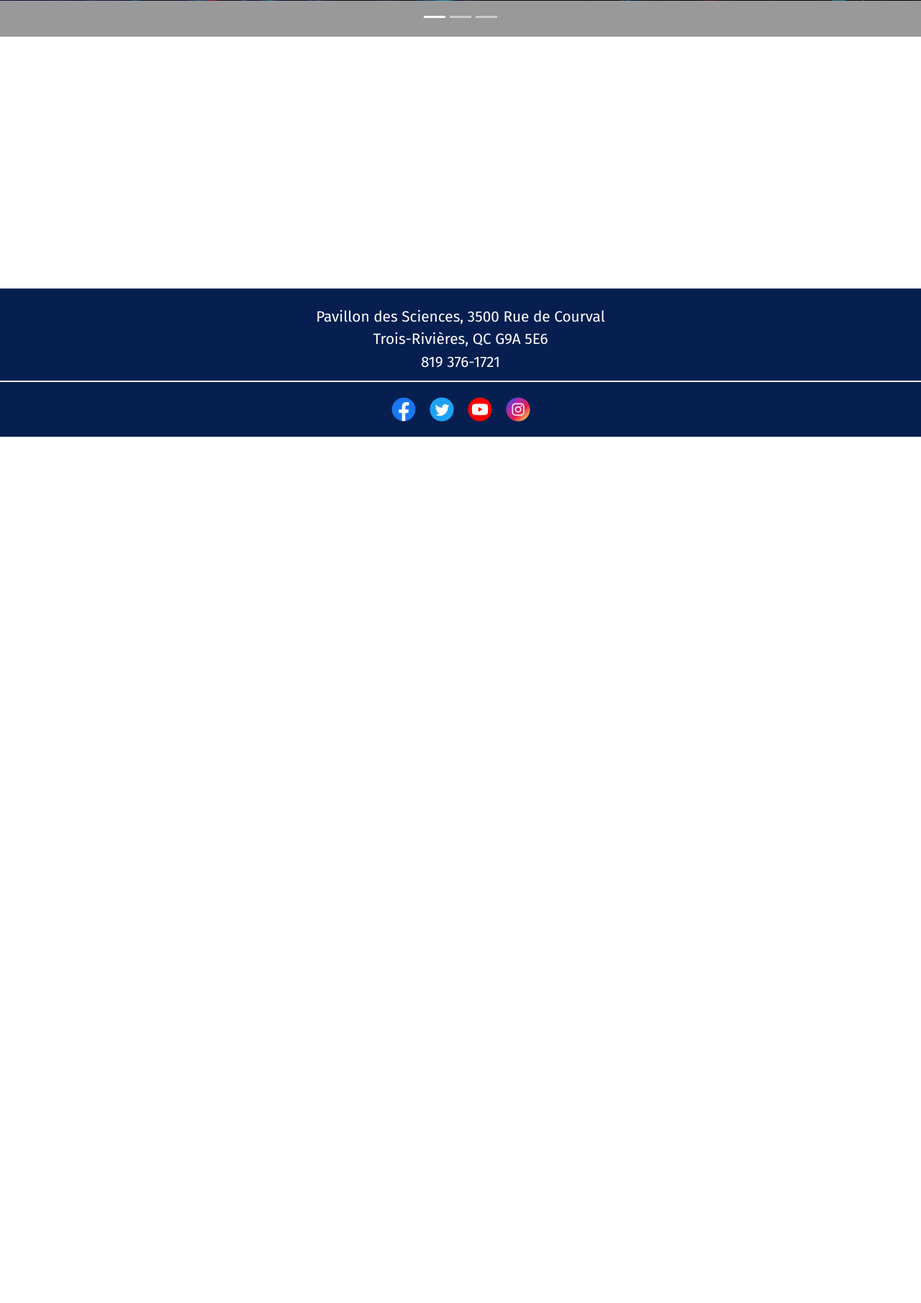
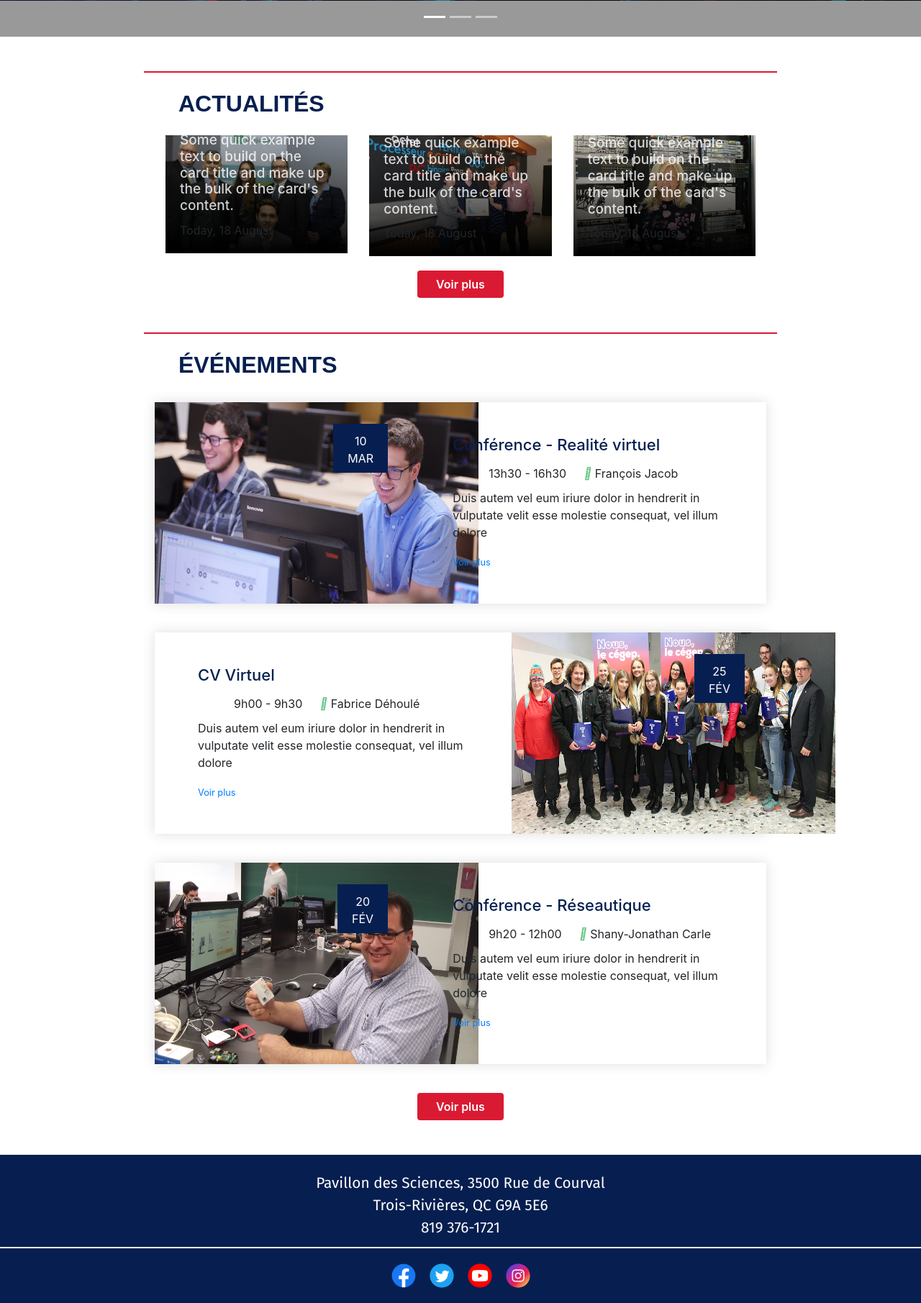
Before and after one commit to Kmont19/Projet-Web, a PHP site: page / in a window 1280 px wide. Shown: the part 487-2298 px from the top of the page at 72% size. Before the commit the page ends 1094 px from the top, so only its background shows below. Run offline with PHP 8.4, Linux system fonts and the light colour scheme; some libraries are stand-ins or nearby versions.

Commit message:
Actualités et Évents (Page d'accueil)

```diff
--- /dev/null
+++ b/Accueil/Actualites/actualites.css
@@ -0,0 +1,113 @@
+.section-actualites {
+    margin: 0 200px;
+}
+
+.section-actualites h2 {
+    text-transform: uppercase;
+    color: #061f50;
+    font-family: 'ff-tisa-sans-web-pro', sans-serif;
+    font-style: normal;
+    font-weight: 600;
+    border-top: 2px solid #da1a32;
+}
+
+.section-actualites .container {
+    min-width: 100%;
+}
+
+.section-actualites a:hover{
+    text-decoration:none;
+}
+
+.section-actualites .widget.single-news {
+    margin-bottom: 20px;
+    position: relative;
+}
+
+.section-actualites .widget.single-news .image img {
+    display: block;
+    width: 100%;
+    max-height: 300px;
+}
+
+.section-actualites .widget.single-news .image .gradient {
+    position: absolute;
+    left: 0;
+    right: 0;
+    top: 0;
+    bottom: 0;
+    background-image: -webkit-linear-gradient(bottom, #000000 0%, rgba(0, 0, 0, 0.05) 100%);
+    background-image: -moz-linear-gradient(bottom, #000000 0%, rgba(0, 0, 0, 0.05) 100%);
+    background-image: -o-linear-gradient(bottom, #000000 0%, rgba(0, 0, 0, 0.05) 100%);
+    background-image: linear-gradient(to top, #000000 0%, rgba(0, 0, 0, 0.05) 100%);
+}
+
+.section-actualites .widget.single-news .details {
+    position: absolute;
+    bottom: 0;
+    left: 0;
+    right: 0;
+    padding: 20px;
+}
+
+.section-actualites .widget.single-news .details .category {
+    font-size: 11px;
+    text-transform: uppercase;
+    margin-bottom: 10px;
+}
+
+.section-actualites .widget.single-news .details .category a {
+    color: #fff;
+    zoom: 1;
+    -webkit-opacity: 0.5;
+    -moz-opacity: 0.5;
+    opacity: 0.5;
+    -ms-filter: progid:DXImageTransform.Microsoft.Alpha(Opacity=50);
+    filter: alpha(opacity=50);
+}
+
+.section-actualites .widget.single-news .details h3 {
+    margin: 0;
+    padding: 0;
+    margin-bottom: 10px;
+    font-size: 19px;
+}
+
+.section-actualites .widget.single-news .details h3 a {
+    color: #fff;
+    zoom: 1;
+    -webkit-opacity: 0.8;
+    -moz-opacity: 0.8;
+    opacity: 0.8;
+    -ms-filter: progid:DXImageTransform.Microsoft.Alpha(Opacity=80);
+    filter: alpha(opacity=80);
+}
+
+.section-actualites .widget.single-news .details:hover time {
+    position: relative;
+    display: block;
+    color: #fff;
+    font-size: 13px;
+    margin-bottom: -20px;
+    -webkit-transition: all 350ms cubic-bezier(0.175, 0.885, 0.320, 1.275);
+    -moz-transition: all 350ms cubic-bezier(0.175, 0.885, 0.320, 1.275);
+    -o-transition: all 350ms cubic-bezier(0.175, 0.885, 0.320, 1.275);
+    transition: all 350ms cubic-bezier(0.175, 0.885, 0.320, 1.275);
+    zoom: 1;
+    -webkit-opacity: 0;
+    -moz-opacity: 0;
+    opacity: 0;
+    -ms-filter: progid:DXImageTransform.Microsoft.Alpha(Opacity=0);
+    filter: alpha(opacity=0);
+}
+
+.section-actualites .btn {
+    background-color: #da1a32;
+    color: white;
+    width: 120px;
+    font-weight: 600;
+}
+
+.section-actualites .btn:hover {
+    box-shadow: 0 0 2px 2px #061f50;
+}
--- /dev/null
+++ b/Accueil/Actualites/actualites.html
@@ -0,0 +1,52 @@
+<!DOCTYPE html>
+<head>
+
+</head>
+<html>
+    <section class="section-actualites pt-5 mb-5">
+        <h2 class="pl-5 pt-4">Actualités</h2>
+        <div class="container bootstrap snippets bootdey d-flex flex-wrap justify-content-around pt-3">
+            <div class="col-sm-4">
+              <div class="widget single-news">
+                <div class="image">
+                  <img src="Images/Actualites/Stages_Desjardins.jpg" class="img-responsive">
+                  <span class="gradient"></span>
+                </div>
+                <div class="details">
+                  <div class="category"><a href="">Actualités</a></div>
+                  <h3><a href="">Some quick example text to build on the card title and make up the bulk of the card's content.</a></h3>
+                  <time>Today, 18 August</time>
+                </div>
+              </div>
+            </div>
+
+            <div class="col-sm-4">
+              <div class="widget single-news">
+                <div class="image">
+                  <img src="Images/Actualites/projet-mediatheque-informatique.jpg" class="img-responsive">
+                  <span class="gradient"></span>
+                </div>
+                <div class="details">
+                  <div class="category"><a href="">Actualités</a></div>
+                  <h3><a href="">Some quick example text to build on the card title and make up the bulk of the card's content.</a></h3>
+                  <time>Today, 18 August</time>
+                </div>
+              </div>
+            </div>
+            <div class="col-sm-4">
+              <div class="widget single-news">
+                <div class="image">
+                  <img src="Images/Actualites/Line-Fiset_web.jpg" class="img-responsive">
+                  <span class="gradient"></span>
+                </div>
+                <div class="details">
+                  <div class="category"><a href="">Actualités</a></div>
+                  <h3><a href="">Some quick example text to build on the card title and make up the bulk of the card's content.</a></h3>
+                  <time>Today, 18 August</time>
+                </div>
+              </div>
+            </div>
+            <button class="btn">Voir plus</button>
+        </div>
+    </section>
+</html>
--- /dev/null
+++ b/Accueil/Evenements/evenements.css
@@ -0,0 +1,109 @@
+.section-events {
+    margin: 0 200px;
+}
+
+.section-events h2 {
+    text-transform: uppercase;
+    color: #061f50;
+    font-family: 'ff-tisa-sans-web-pro', sans-serif;
+    font-style: normal;
+    font-weight: 600;
+    border-top: 2px solid #da1a32;
+}
+
+.event-image img {
+    width: 450px;
+    height: 280px;
+    max-width: 450px;
+    max-height: 280px;
+}
+
+
+.events-date {
+    text-align: center;
+    position: absolute;
+    right: 30px;
+    top: 30px;
+    background-color: #061f50;
+    color: #fff;
+    padding: 12px 20px 8px 20px;
+    text-transform: uppercase
+}
+
+.event-time li {
+    display: inline-block;
+    margin-right: 20px
+}
+
+.event-time li:last-child {
+    margin-right: 0
+}
+
+.event-time li i {
+    color: #59c17a
+}
+
+.event-block {
+    box-shadow: 0px 0px 16px 0px rgba(187, 187, 187, 0.48)
+}
+
+.event-block ul li i {
+    color: #59c17a
+}
+
+@media screen and (max-width: 1199px) {
+    .event-date {
+        padding: 10px 18px 6px 18px
+    }
+}
+
+@media screen and (max-width: 575px) {
+    .event-date {
+        padding: 8px 15px 4px 15px
+    }
+    .events-date {
+        padding: 10px 15px 6px 15px
+    }
+}
+
+.position-relative {
+    position: relative !important;
+}
+
+.margin-40px-bottom {
+    margin-bottom: 40px;
+}
+.padding-60px-lr {
+    padding-left: 60px;
+    padding-right: 60px;
+}
+
+.margin-15px-bottom {
+    margin-bottom: 15px;
+}
+.font-weight-500 {
+    font-weight: 500;
+}
+.font-size22 {
+    font-size: 22px;
+}
+.text-theme-color {
+    color: #061f50;
+}
+.margin-10px-bottom {
+    margin-bottom: 10px;
+}
+.margin-10px-right {
+    margin-right: 10px;
+}
+
+.section-events .btn {
+    background-color: #da1a32;
+    color: white;
+    width: 120px;
+    font-weight: 600;
+}
+
+.section-events .btn:hover {
+    box-shadow: 0 0 2px 2px #061f50;
+}
--- /dev/null
+++ b/Accueil/Evenements/evenements.html
@@ -0,0 +1,86 @@
+<!DOCTYPE html>
+<html>
+    <section class="section-events mt-5 mb-5">
+        <h2 class="pl-5 py-4">Événements</h2>
+        <div class="container">
+
+            <!-- start event block -->
+            <div class="row align-items-center event-block no-gutters margin-40px-bottom">
+                <div class="col-lg-5 col-sm-12">
+                    <div class="event-image position-relative">
+                        <img src="Images/Evenements/7b93f21b44c4a5fa2c8078a450c5baa6.jpg" alt="">
+                        <div class="events-date">
+                            <div class="font-size28">10</div>
+                            <div class="font-size14">Mar</div>
+                        </div>
+                    </div>
+                </div>
+                <div class="col-lg-7 col-sm-12">
+                    <div class="padding-60px-lr md-padding-50px-lr sm-padding-30px-all xs-padding-25px-all">
+                        <h5 class="margin-15px-bottom md-margin-10px-bottom font-size22 md-font-size20 xs-font-size18 font-weight-500"><a href="event-details.html" class="text-theme-color">Conférence - Realité virtuel</a></h5>
+                        <ul class="event-time margin-10px-bottom md-margin-5px-bottom">
+                            <li><i class="far fa-clock margin-10px-right"></i> 13h30 - 16h30 </li>
+                            <li><i class="fas fa-user margin-5px-right"></i> François Jacob</li>
+                        </ul>
+                        <p>Duis autem vel eum iriure dolor in hendrerit in vulputate velit esse molestie consequat, vel illum dolore</p>
+                        <a class="butn small margin-10px-top md-no-margin-top" href="event-details.html">Voir plus<i class="fas fa-long-arrow-alt-right margin-10px-left"></i></a>
+                    </div>
+                </div>
+            </div>
+            <!-- end event block -->
+
+            <!-- start event block -->
+            <div class="row align-items-center event-block no-gutters margin-40px-bottom">
+                <div class="col-lg-7 order-2 order-lg-1">
+                    <div class="padding-60px-lr md-padding-50px-lr sm-padding-30px-all xs-padding-25px-all">
+                        <h5 class="margin-15px-bottom md-margin-10px-bottom font-size22 md-font-size20 xs-font-size18 font-weight-500"><a href="event-details.html" class="text-theme-color">CV Virtuel</a></h5>
+                        <ul class="event-time margin-10px-bottom md-margin-5px-bottom">
+                            <li><i class="far fa-clock margin-10px-right"></i> 9h00 - 9h30</li>
+                            <li><i class="fas fa-user margin-5px-right"></i> Fabrice Déhoulé</li>
+                        </ul>
+                        <p>Duis autem vel eum iriure dolor in hendrerit in vulputate velit esse molestie consequat, vel illum dolore</p>
+                        <a class="butn small margin-10px-top md-no-margin-top" href="event-details.html">Voir plus<i class="fas fa-long-arrow-alt-right margin-10px-left"></i></a>
+                    </div>
+                </div>
+                <div class="col-lg-5 order-1 order-lg-2">
+                    <div class="event-image position-relative">
+                        <img src="Images/Evenements/bourses-mobilite-2018_web.jpg" alt="">
+                        <div class="events-date">
+                            <div class="font-size28">25</div>
+                            <div class="font-size14">Fév</div>
+                        </div>
+                    </div>
+                </div>
+            </div>
+            <!-- end event block -->
+
+            <!-- start event block -->
+            <div class="row align-items-center event-block no-gutters margin-40px-bottom">
+                <div class="col-lg-5 col-sm-12">
+                    <div class="event-image position-relative">
+                        <img src="Images/Evenements/principale.jpg" alt="">
+                        <div class="events-date">
+                            <div class="font-size28">20</div>
+                            <div class="font-size14">Fév</div>
+                        </div>
+                    </div>
+                </div>
+                <div class="col-lg-7 col-sm-12">
+                    <div class="padding-60px-lr md-padding-50px-lr sm-padding-30px-all xs-padding-25px-all">
+                        <h5 class="margin-15px-bottom md-margin-10px-bottom font-size22 md-font-size20 xs-font-size18 font-weight-500"><a href="event-details.html" class="text-theme-color">Conférence - Réseautique</a></h5>
+                        <ul class="event-time margin-10px-bottom md-margin-5px-bottom">
+                            <li><i class="far fa-clock margin-10px-right"></i> 9h20 - 12h00 </li>
+                            <li><i class="fas fa-user margin-5px-right"></i> Shany-Jonathan Carle</li>
+                        </ul>
+                        <p>Duis autem vel eum iriure dolor in hendrerit in vulputate velit esse molestie consequat, vel illum dolore</p>
+                        <a class="butn small margin-10px-top md-no-margin-top" href="event-details.html">Voir plus<i class="fas fa-long-arrow-alt-right margin-10px-left"></i></a>
+                    </div>
+                </div>
+            </div>
+            <!-- end event block -->
+        </div>
+        <div class="d-flex justify-content-center">
+            <button class="btn">Voir plus</button>
+        </div>
+    </section>
+</html>
--- a/Accueil/accueil.css
+++ b/Accueil/accueil.css
@@ -1,15 +1,3 @@
-html, body {
-    height: 100%;
+.bloc-corps .row {
     width: 100%;
-
 }
-
-.bloc-corps {
-    display: flex;
-    width: 100%;
-    height: 100%;
-}
-
-#carrousel {
-    max-height: 200px !important;
-}
--- /dev/null
+++ b/index.css
@@ -0,0 +1,4 @@
+html body{
+    height: 100%;
+    width: 100%;
+}
--- a/index.html
+++ b/index.html
@@ -13,14 +13,18 @@
         <link href="https://fonts.googleapis.com/css2?family=Fira+Sans:wght@400;600;700&display=swap" rel="stylesheet">
         <link rel="stylesheet" type="text/css" href="Menu/menu.css"/>
         <link rel="stylesheet" type="text/css" href="Accueil/accueil.css"/>
-        <link rel="stylesheet" type="text/css" href="Accueil/carrousel.css"/>
+        <link rel="stylesheet" type="text/css" href="Accueil/Carrousel/carrousel.css"/>
+        <link rel="stylesheet" type="text/css" href="Accueil/Evenements/evenements.css"/>
+        <link rel="stylesheet" type="text/css" href="Accueil/Actualites/actualites.css"/>
         <link rel="stylesheet" type="text/css" href="Footer/footer.css"/>
         <link rel="stylesheet" href="https://stackpath.bootstrapcdn.com/bootstrap/4.1.3/css/bootstrap.min.css" integrity="sha384-MCw98/SFnGE8fJT3GXwEOngsV7Zt27NXFoaoApmYm81iuXoPkFOJwJ8ERdknLPMO" crossorigin="anonymous">
     </head>
     <body>
         <div id="menu"></div>
         <div class="bloc-corps">
-           <div id="carrousel"></div>
+            <div class="row m-0" id="carrousel"></div>
+            <div id="actualites"></div>
+            <div id="evenements"></div>
         </div>
         <div id="footer"></div>
     </body>
@@ -29,7 +33,9 @@
 <script>
     $(document).ready(function() {
         $("#menu").load("Menu/menu.html")
-        $("#carrousel").load("Accueil/carrousel.html")
+        $("#carrousel").load("Accueil/Carrousel/carrousel.html")
+        $("#actualites").load("Accueil/Actualites/actualites.html")
+        $("#evenements").load("Accueil/Evenements/evenements.html")
         $("#footer").load("Footer/footer.html")
     })
 </script>
```
Also changed, not shown: Accueil/Carrousel/carrousel.css (renamed from Accueil/carrousel.css), Accueil/Carrousel/carrousel.html (renamed from Accueil/carrousel.html), Images/Actualites/Line-Fiset_web.jpg (added), Images/Actualites/Stages_Desjardins.jpg (added), Images/Actualites/cegeptr-site-web-IMG_5318-1418-Modifier_web-500x350.jpg (added), Images/Actualites/projet-mediatheque-informatique.jpg (added), Images/Evenements/7b93f21b44c4a5fa2c8078a450c5baa6.jpg (added), Images/Evenements/bourses-mobilite-2018_web.jpg (added), Images/Evenements/principale.jpg (added).
